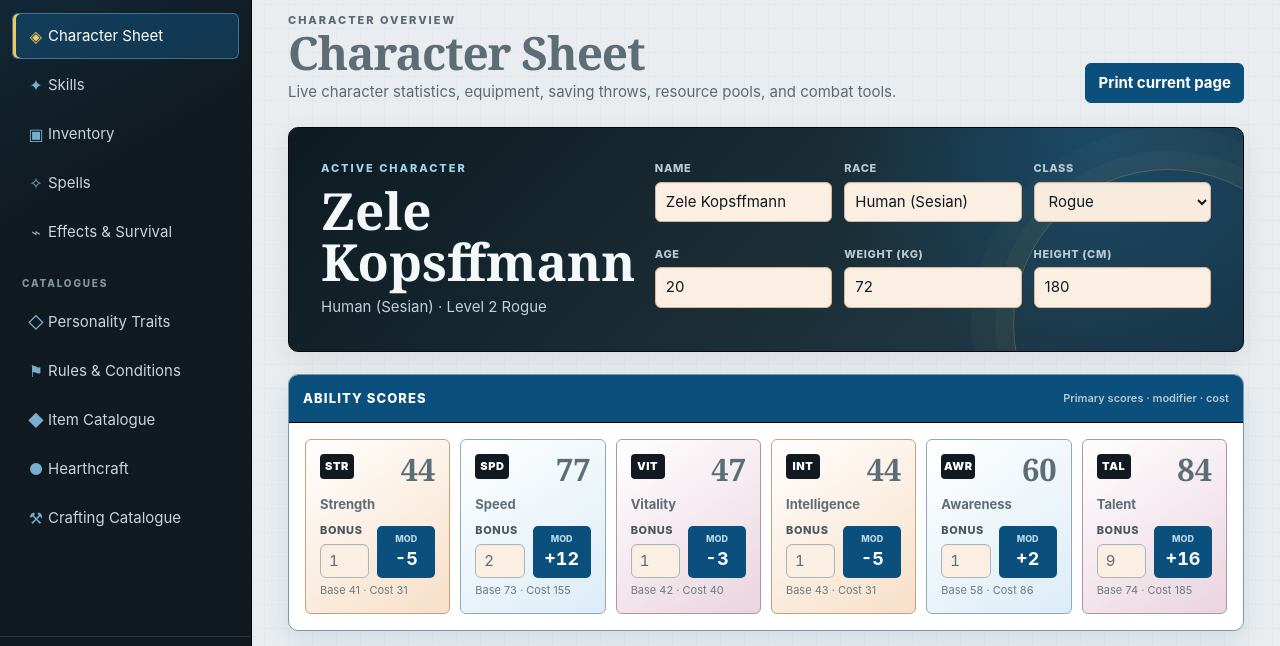
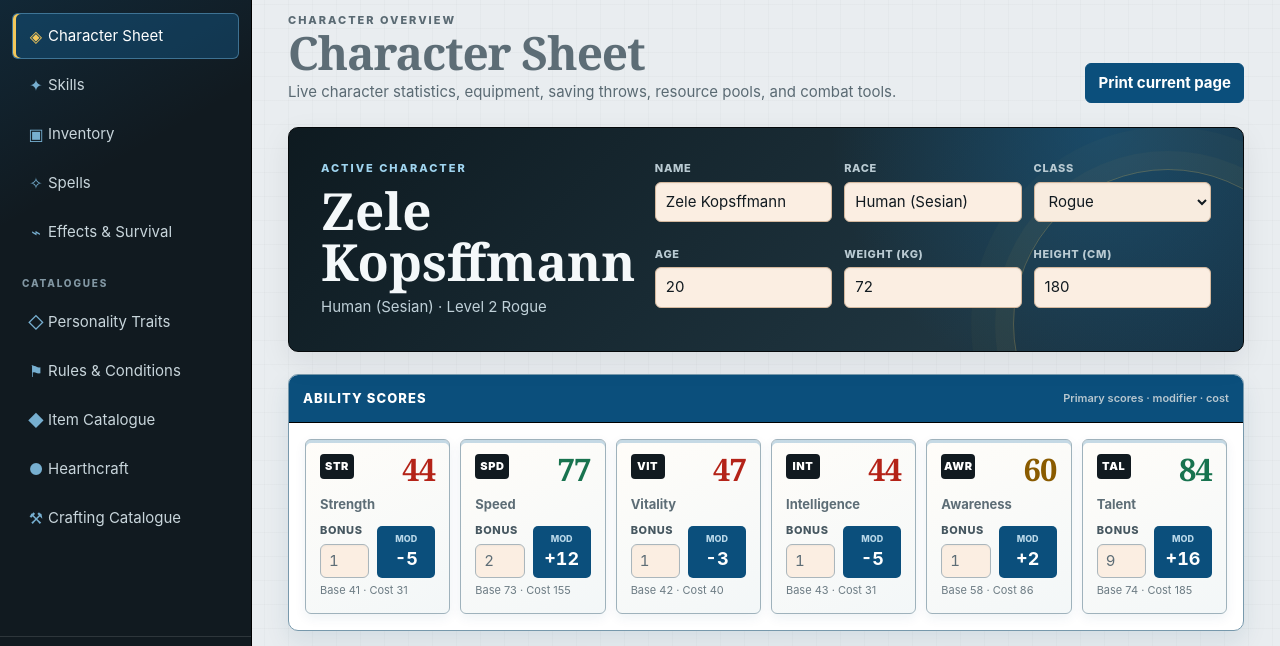
Before and after one commit to balboubal/sesios-character-manager, a website: page public/sheet/index.html in a window 1280 px wide. Shown: the part 92-738 px from the top of the page. Drawn offline with Linux system fonts and the light colour scheme.

Commit message:
Add files via upload
Completed the ability-score styling update.

Below 55: red
55–70: gold/yellow
71+: green
Colors update immediately when scores change
Numbers are heavier and bolder
Replaced alternating pastel backgrounds with a consistent neutral gradient
Verified with boundary tests and a successful production build

```diff
--- a/public/sheet/script.js
+++ b/public/sheet/script.js
@@ -533,6 +533,11 @@
     root.querySelectorAll("[data-output]").forEach((element) => {
       const value = getPath(derived, element.dataset.output);
       element.textContent = formatOutput(value, element.dataset.format);
+    });
+
+    root.querySelectorAll(".ability-score[data-output]").forEach((element) => {
+      const value = getPath(derived, element.dataset.output);
+      element.dataset.scoreBand = abilityScoreBand(value);
     });
 
     root.querySelectorAll("[data-metric-note]").forEach((element) => {
@@ -800,6 +805,14 @@
     return "";
   }
 
+  function abilityScoreBand(value) {
+    const score = Number(value);
+    if (!Number.isFinite(score)) return "unrated";
+    if (score < 55) return "low";
+    if (score <= 70) return "mid";
+    return "high";
+  }
+
   function metricCard(label, path, className, format, note, icon, noteKey) {
     const noteText = noteKey ? metricNoteText(noteKey) : note;
     const noteAttribute = noteKey
@@ -817,7 +830,7 @@
         const score = derived.abilityScores[ability.id];
         const modifier = derived.abilityModifiers[ability.id];
         const cost = derived.abilityCosts[ability.id];
-        return `<article class="ability-card"><div class="ability-top"><span class="ability-abbr">${ability.abbr}</span><strong class="ability-score" data-output="abilityScores.${ability.id}">${formatOutput(score, "integer")}</strong></div><h3>${escapeHtml(ability.label)}</h3><div class="ability-meta"><div class="field"><label for="ability-${ability.id}">Bonus</label><input id="ability-${ability.id}" class="number-input" type="number" step="1" data-value-type="number" data-bind="abilityBonuses.${ability.id}" value="${escapeHtml(state.abilityBonuses[ability.id])}" /></div><div class="ability-modifier"><small>Mod</small><strong data-output="abilityModifiers.${ability.id}" data-format="signed">${formatOutput(modifier, "signed")}</strong></div></div><small class="field-hint">Base ${ability.base} · Cost ${Number.isNaN(cost) ? "#N/A" : cost}</small></article>`;
+        return `<article class="ability-card"><div class="ability-top"><span class="ability-abbr">${ability.abbr}</span><strong class="ability-score" data-output="abilityScores.${ability.id}" data-score-band="${abilityScoreBand(score)}">${formatOutput(score, "integer")}</strong></div><h3>${escapeHtml(ability.label)}</h3><div class="ability-meta"><div class="field"><label for="ability-${ability.id}">Bonus</label><input id="ability-${ability.id}" class="number-input" type="number" step="1" data-value-type="number" data-bind="abilityBonuses.${ability.id}" value="${escapeHtml(state.abilityBonuses[ability.id])}" /></div><div class="ability-modifier"><small>Mod</small><strong data-output="abilityModifiers.${ability.id}" data-format="signed">${formatOutput(modifier, "signed")}</strong></div></div><small class="field-hint">Base ${ability.base} · Cost ${Number.isNaN(cost) ? "#N/A" : cost}</small></article>`;
       })
       .join("");
 
--- a/public/sheet/styles.css
+++ b/public/sheet/styles.css
@@ -22,6 +22,9 @@
   --green-pale: #d9eadf;
   --red: #9a2f2f;
   --red-pale: #f5d6d6;
+  --score-low: #b42318;
+  --score-mid: #8a5b00;
+  --score-high: #18734f;
   --purple: #68518d;
   --purple-pale: #e7def3;
   --shadow: 0 10px 30px rgba(17, 26, 32, 0.08);
@@ -894,20 +897,14 @@ p {
 
 .ability-card {
   position: relative;
+  overflow: hidden;
   padding: 14px;
-  background: linear-gradient(145deg, #fff, var(--blue-pale));
-  border: 1px solid #8eabbc;
+  background: linear-gradient(155deg, #fffdf9 0%, #f3f7f8 100%);
+  border: 1px solid #9fb2bc;
   border-radius: var(--radius-small);
-}
-
-.ability-card:nth-child(3n + 1) {
-  background: linear-gradient(145deg, #fff, var(--peach));
-  border-color: #c7a17b;
-}
-
-.ability-card:nth-child(3n) {
-  background: linear-gradient(145deg, #fff, var(--plum-pale));
-  border-color: #b494a4;
+  box-shadow:
+    inset 0 3px 0 rgba(20, 106, 163, 0.24),
+    0 4px 12px rgba(17, 76, 111, 0.07);
 }
 
 .ability-top {
@@ -933,9 +930,23 @@ p {
 .ability-score {
   font-family: var(--font-display);
   font-size: 31px;
-  font-weight: 800;
+  font-weight: 900;
   line-height: 1;
   font-variant-numeric: tabular-nums;
+  letter-spacing: -0.025em;
+  transition: color 120ms ease;
+}
+
+.ability-score[data-score-band="low"] {
+  color: var(--score-low);
+}
+
+.ability-score[data-score-band="mid"] {
+  color: var(--score-mid);
+}
+
+.ability-score[data-score-band="high"] {
+  color: var(--score-high);
 }
 
 .ability-card h3 {
```
